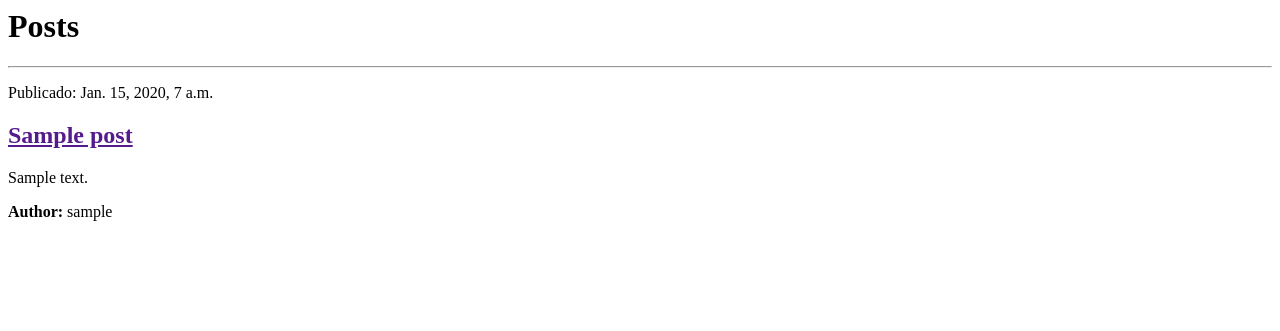
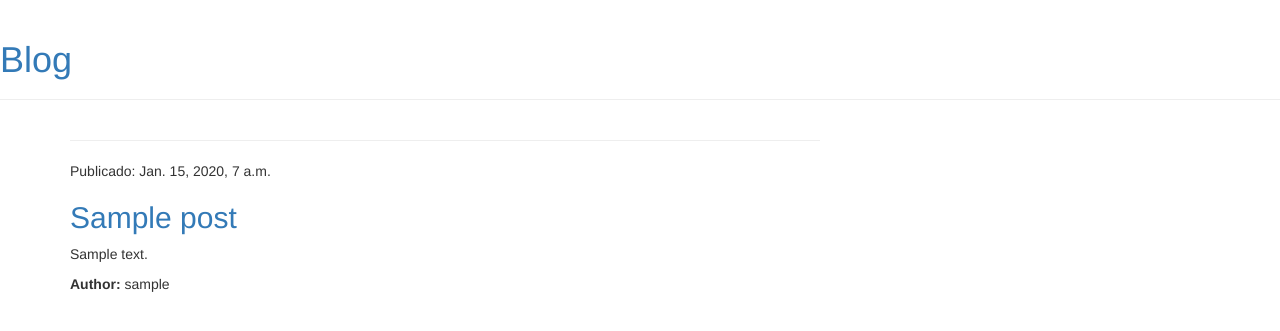
Before and after one commit to danielcscruz/django_1_djangogirls, a Django app: page / in a window 1280 px wide. Shown: the top 331 px of the page. Run offline with Django 3.2, Linux system fonts and the light colour scheme; tables that the repository leaves empty hold one stand-in row (values such as "Sample post"); some libraries are stand-ins or nearby versions.

Commit message:
adicionando stilos css

```diff
--- a/blogapp/templates/blogapp/post_list.html
+++ b/blogapp/templates/blogapp/post_list.html
@@ -1,20 +1,36 @@
+{% load static %}
 <html>
     <head>
-        <title>Blog Django Girls</title>
+        <title>Blog </title>
+        <link rel="stylesheet" href="//maxcdn.bootstrapcdn.com/bootstrap/3.2.0/css/bootstrap.min.css">
+        <link rel="stylesheet" href="//maxcdn.bootstrapcdn.com/bootstrap/3.2.0/css/bootstrap-theme.min.css">
+
+        <link href="//fonts.googleapis.com/css?family=Lobster&subset=latin,latin-ext" rel="stylesheet" type="text/css">
+
+        <link rel="stylesheet" href="{% static 'css/blogapp.css' %}">
+
     </head>
     <body>
-        <div>
-            <h1>Posts</h1>
+        <div class="page-header">
+            <h1><a href=''>Blog</a></h1>
         </div>
+
+        <div class="content container">
+            <div class="row">
+                <div class="col-md-8">
                     {% for post in posts %}
                     <hr>
-            <div>
+                    <div class="post">
+                        <div class="date">
                             <p>Publicado: {{ post.published_date }}  </p>
+                        </div>
                         <h2><a href=''>{{ post.title }}</a></h2>
                         <p>{{ post.text | linebreaksbr }}</p>
                         <b>Author: </b> {{ post.author }}
                     </div>
                     {% endfor %}
-
+                    </div>
+            </div>
+        </div>
     </body>
 </html>
```
Lines whose indentation alone changed are shown as unchanged.
